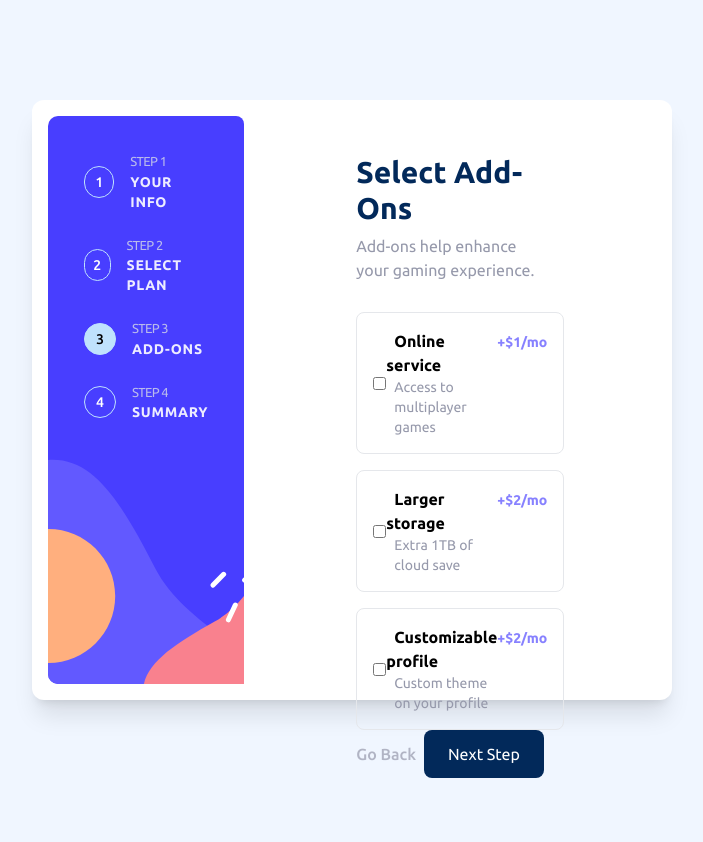
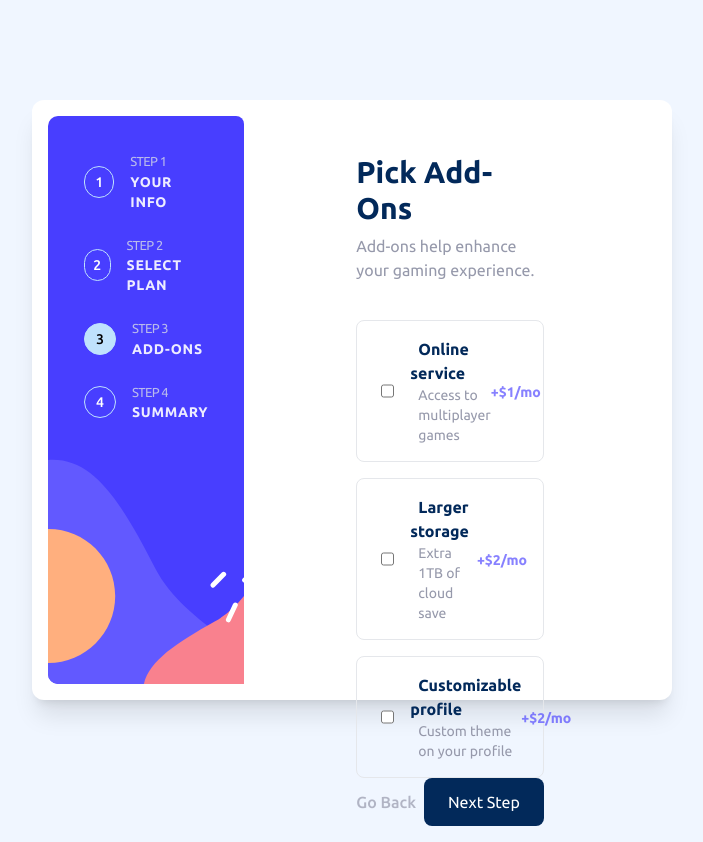
Before and after one commit to brianlagranda/multiStepForm, a React (Vite) app: page /add-ons in a window 1280 px wide. Shown: the whole page, without its empty margins (288-991 px from the left). Before the commit the page ends 800 px from the top, so only its background shows below. Built offline with nearby package versions, Linux system fonts and the light colour scheme.

Commit message:
chore: set user select to none

```diff
--- a/src/MultiStepForm.tsx
+++ b/src/MultiStepForm.tsx
@@ -34,7 +34,7 @@ const MultiStepForm: React.FC = () => {
     const showBackButton = currentPathIndex > 0;
 
     return (
-        <div className="flex h-screen items-center justify-center">
+        <div className="flex h-screen select-none items-center justify-center">
             <div className="mx-auto grid h-[600px] w-3/4 max-w-[65%] grid-cols-[2fr_2fr_2fr_1fr] rounded-xl bg-neutral-white p-4 shadow-xl lg:max-w-[50%]">
                 <Steps />
                 <div className="col-span-3 col-start-2 mx-auto flex w-full flex-col items-start px-28 py-4">
--- a/src/components/PickAddOns/AddOnsCard.tsx
+++ b/src/components/PickAddOns/AddOnsCard.tsx
@@ -17,29 +17,18 @@ const AddOnsCard: React.FC<AddOnsCardProps> = ({
     period,
     onChange,
 }) => {
-    const handleClick = () => {
-        const event = {
-            target: {
-                name,
-                checked: !checked,
-            },
-        } as unknown as React.ChangeEvent<HTMLInputElement>;
-        onChange(event);
-    };
-
     return (
-        <div
-            onClick={handleClick}
-            className={`flex w-full cursor-pointer items-center rounded-lg border p-4 ${checked ? 'border-primary-purplish-blue bg-primary-purplish-blue/5' : ''}`}
+        <label
+            className={`flex w-full cursor-pointer items-center justify-between rounded-lg border p-4 hover:border-primary-purplish-blue ${checked ? 'border-primary-purplish-blue bg-primary-purplish-blue/5' : ''}`}
         >
             <input
                 type="checkbox"
                 name={name}
                 checked={checked}
                 onChange={onChange}
-                className="cursor-pointer"
+                className="m-2 h-4 w-4 cursor-pointer accent-primary-purplish-blue"
             />
-            <div className="flex justify-between">
+            <div className="ml-2 flex w-full items-center justify-between">
                 <div>
                     <span className="ml-2 font-bold">{label}</span>
                     <p className="ml-2 text-sm text-neutral-cool-gray">
@@ -52,7 +41,7 @@ const AddOnsCard: React.FC<AddOnsCardProps> = ({
                     </span>
                 </div>
             </div>
-        </div>
+        </label>
     );
 };
 
--- a/src/components/PickAddOns/PickAddOns.tsx
+++ b/src/components/PickAddOns/PickAddOns.tsx
@@ -47,13 +47,17 @@ const PickAddOns: React.FC<AddOnsProps> = ({
     return (
         <>
             <div className="my-3.5 flex w-full flex-col items-start">
-                <h1 className="py-2 text-3xl font-bold">Select Add-Ons</h1>
+                <h1 className="py-2 text-3xl font-bold">Pick Add-Ons</h1>
                 <p className="mb-4">
                     Add-ons help enhance your gaming experience.
                 </p>
             </div>
-            <form id="select-add-ons-form" onSubmit={onSubmit}>
-                <div className="flex flex-col gap-4">
+            <form
+                id="select-add-ons-form"
+                onSubmit={onSubmit}
+                className="w-full"
+            >
+                <div className="mt-2 flex flex-col gap-4">
                     {addOnsTypes.map((addOn) => (
                         <AddOnsCard
                             key={addOn.name}
```
